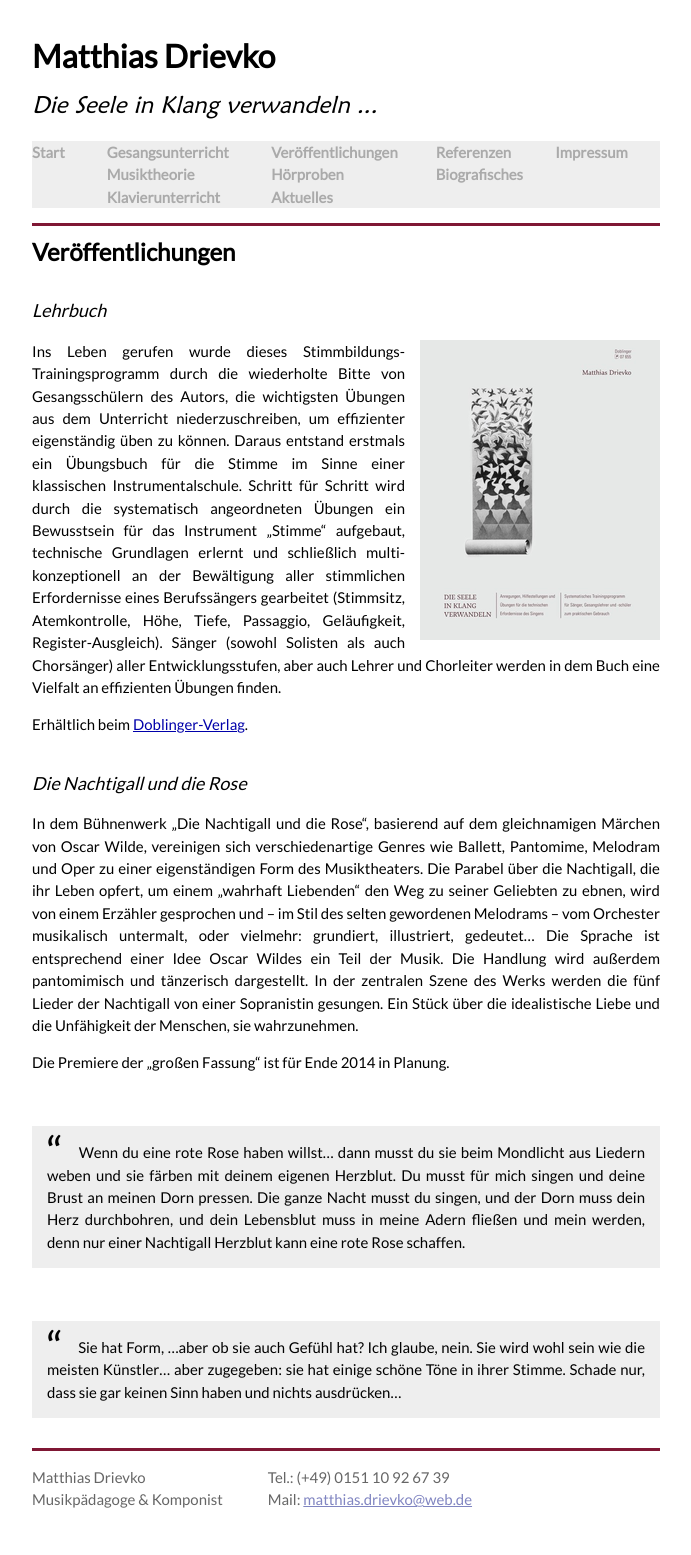
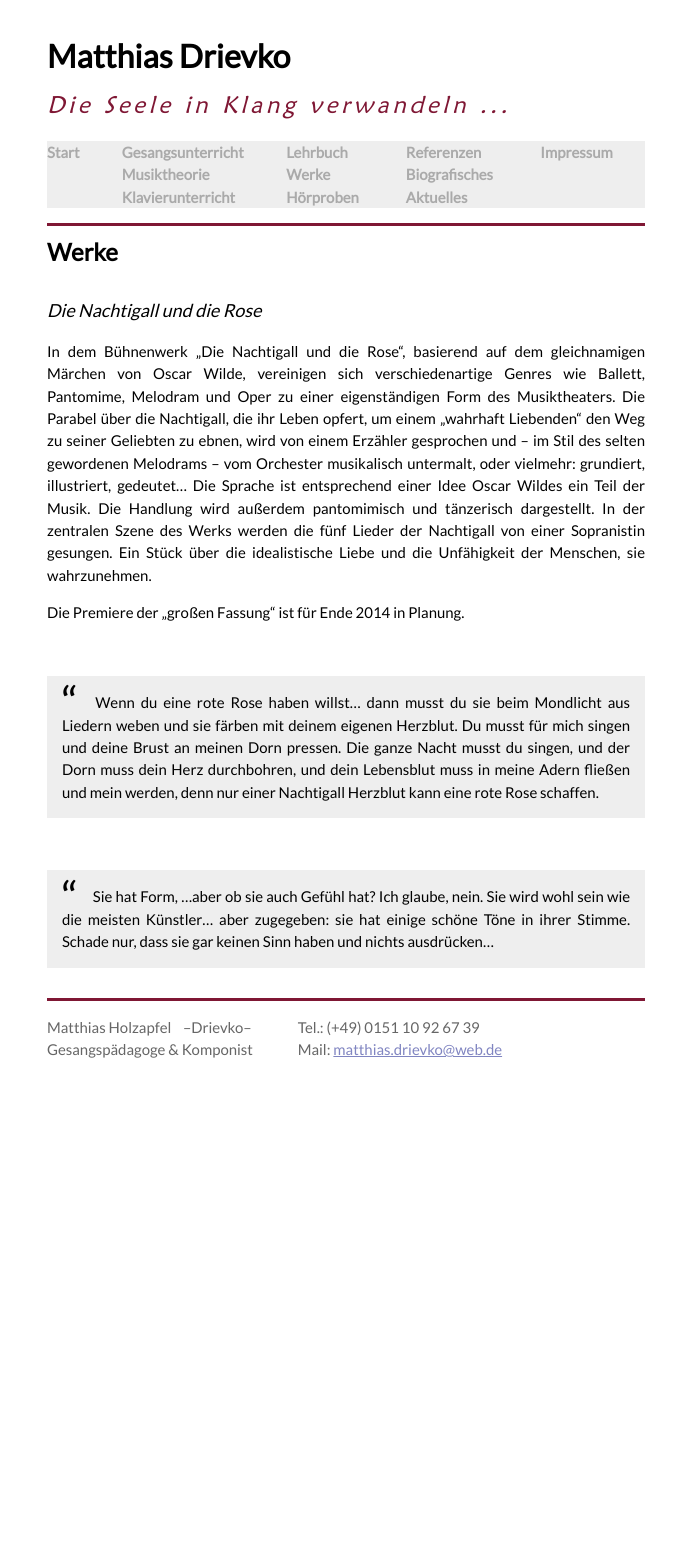
Before and after one commit to drievko/drievko.github.io, a Jekyll site: the page built from werke.md, in a window 1280 px wide. Shown: the whole page, without its empty margins (294-985 px from the left). Built offline with Jekyll 4.4.1, drawn with Linux system fonts in a browser that asks for light colours; Markdown is read by kramdown in place of the engine named in the settings; after the commit the page ends 1105 px from its top, so only the background shows below that.

Commit message:
Implemented changes.

```diff
--- a/_layouts/default.html
+++ b/_layouts/default.html
@@ -34,16 +34,17 @@
                     </ul>
                   </li>
                   <li>
-                    <ul style="width: 11em;">
-                      <li><a href="/veroeffentlichungen">Veröffentlichungen</a></li>
+                    <ul style="width: 8em;">
+                      <li><a href="/lehrbuch">Lehrbuch</a></li>
+                      <li><a href="/werke">Werke</a></li>
                       <li><a href="/hoerproben">Hörproben</a></li>
-                      <li><a href="/aktuelles">Aktuelles</a></li>
                     </ul>
                   </li>
                   <li>
-                    <ul>
+                    <ul style="width: 9em;">
                       <li><a href="/referenzen">Referenzen</a></li>
                       <li><a href="/biografisches">Biografisches</a></li>
+                      <li><a href="/aktuelles">Aktuelles</a></li>
                     </ul>
                   </li>
                   <li><a style="width: 7em;" href="/impressum">Impressum</a></li>
@@ -57,8 +58,8 @@
             <div class="footer">
               <div class="contact">
                 <p>
-                  Matthias Drievko<br />
-                  Musikpädagoge & Komponist
+                  Matthias Holzapfel&nbsp;&nbsp;&nbsp;&nbsp;–Drievko–<br />
+                  Gesangspädagoge & Komponist
                 </p>
               </div>
               <div class="contact">
--- a/css/main.css
+++ b/css/main.css
@@ -88,7 +88,7 @@ ul.posts span {
 .site {
   font-size: 115%;
   text-align: justify;
-  width: 42em;
+  width: 40em;
   margin: 3em auto 2em;
   line-height: 1.5em;
 }
@@ -115,8 +115,9 @@ ul.posts span {
 .site .header h2.title {
   font-family: 'Maiandra GD';
   font-size: x-large;
+  letter-spacing: 0.15em;
+  color: #7f1734;
   margin-top: 0;
-  margin-bottom: 1em;
 }
 
 .site .header .navigation ul {
@@ -176,8 +177,7 @@ ul.posts span {
 
 #home p {
   font-family: 'Maiandra GD';
-  font-style: italic;
-  font-size: 4em;
+  font-size: 3em;
 }
 
 #home a {
--- a/veroeffentlichungen.md
+++ b/werke.md
@@ -1,20 +1,11 @@
 ---
 layout: default
-title: Veröffentlichungen
-permalink: /veroeffentlichungen/
+title: Werke
+permalink: /werke/
 ---
 
-Veröffentlichungen
-==================
-
-
-Lehrbuch
---------
-
-<a href="/assets/buch-gross.bmp"><img style="float:right; margin-left: 1em;" src="/assets/buch.png"></a>
-Ins Leben gerufen wurde dieses Stimmbildungs-Trainingsprogramm durch die wiederholte Bitte von Gesangsschülern des Autors, die wichtigsten Übungen aus dem Unterricht niederzuschreiben, um effizienter eigenständig üben zu können. Daraus entstand erstmals ein Übungsbuch für die Stimme im Sinne einer klassischen Instrumentalschule. Schritt für Schritt wird durch die systematisch angeordneten Übungen ein Bewusstsein für das Instrument „Stimme“ aufgebaut, technische Grundlagen erlernt und schließlich multi-konzeptionell an der Bewältigung aller stimmlichen Erfordernisse eines Berufssängers gearbeitet (Stimmsitz, Atemkontrolle, Höhe, Tiefe, Passaggio, Geläufigkeit, Register-Ausgleich). Sänger (sowohl Solisten als auch Chorsänger) aller Entwicklungsstufen, aber auch Lehrer und Chorleiter werden in dem Buch eine Vielfalt an effizienten Übungen finden.
-
-Erhältlich beim [Doblinger-Verlag](http://www.doblinger.at/Die_Seele_in_Klang_verwandeln.pid.07-00655.htm).
+Werke
+=====
 
 
 Die Nachtigall und die Rose
```
Also changed, not shown: biografisches.md (+2 -3 lines), impressum.md (+1 -1 lines), lehrbuch.md (added, +13 -0 lines).
